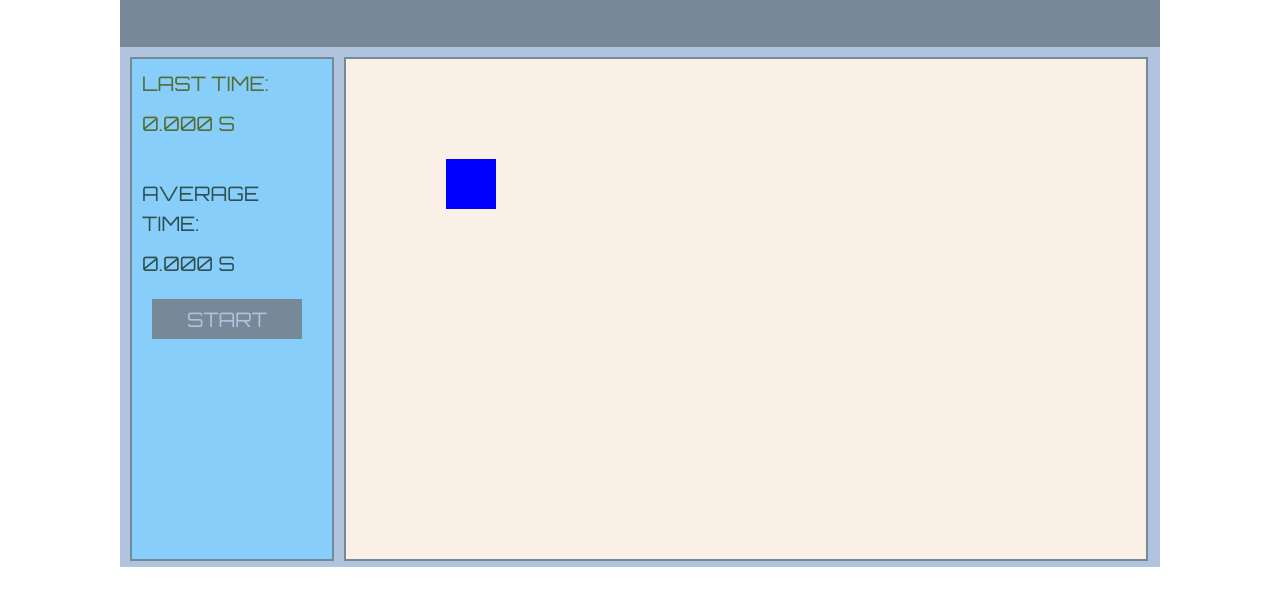
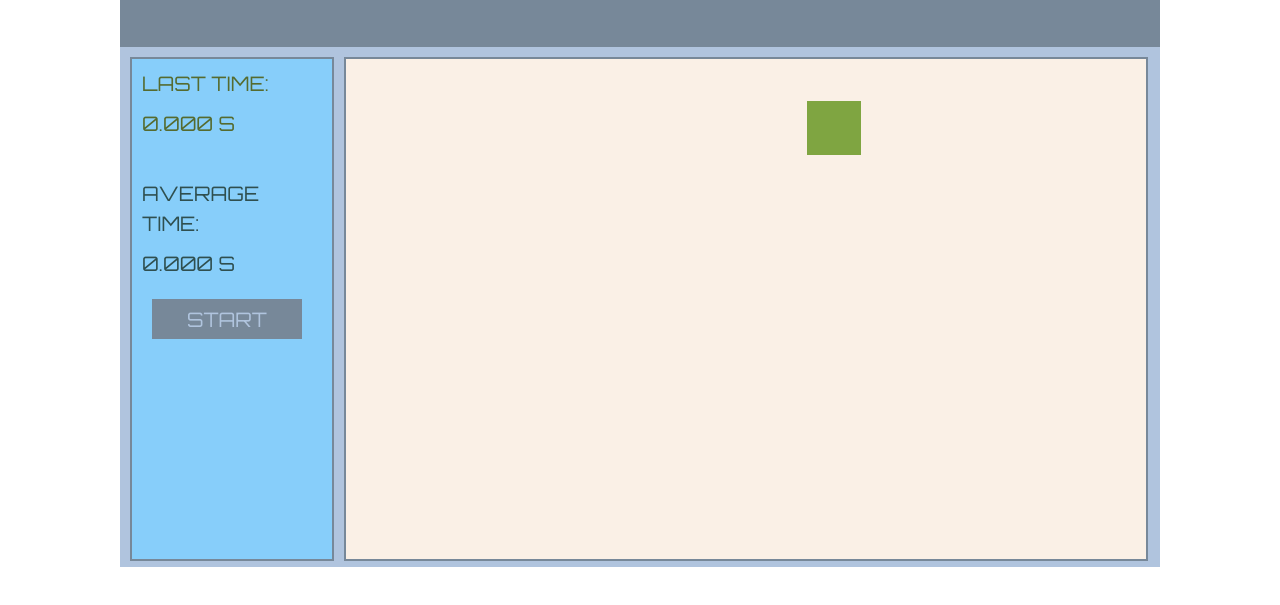
Before and after one commit to MarekM09/ReactionTester, a plain HTML site: page index.html in a window 1280 px wide. Both pictures are taken after a click on the button "START". Shown: the part 143-748 px from the top of the page. Drawn offline with Linux system fonts and the light colour scheme.

Commit message:
Add mechanism for appearing figure

```diff
--- a/css/style.css
+++ b/css/style.css
@@ -120,19 +120,15 @@ h2 {
 #start-button:active {
     background-color: gray
 }
-.game-board-container {
+.game-board {
     width: 800px;
     height: 500px;
     border: 2px solid lightslategray;
     background-color: linen;
     float: left;
     margin-left: 10px;
+    position: relative;
 }
 #figure {
-    width: 50px;
-    height: 50px;
-    background-color: blue;
-    position: relative;
-    top: 100px;
-    left: 100px;
+    position: absolute;
 }
--- a/index.html
+++ b/index.html
@@ -7,7 +7,7 @@
         <link rel="stylesheet" type="text/css" href="css/style.css">
     </head>
     <body>
-        <script src="js/script.js"></script>
+
         <header>
             <h1>reaction tester</h1>
             <h2>Test how fast You are</h2>
@@ -30,9 +30,11 @@
                     <button id="start-button" type="button">start</button>
                 </div>
             </div>
-            <div class="game-board-container">
+            <div class="game-board">
                 <div id="figure"></div>
             </div>
         </main>
+
+        <script type="text/javascript" src="js/scripts.js"></script>
     </body>
 </html>
--- a/js/scripts.js
+++ b/js/scripts.js
@@ -1 +1,60 @@
-document.getElementById("figure")
+/*
+var dimension = Math.floor(Math.random() * 50 + 50);
+var color = getRandomColor();
+var shape = getShape();
+var positionTop = getPositionVertical();
+var positionLeft = getPositionHorizontal();
+*/
+
+function generateFigure() {
+    var dimension = Math.floor(Math.random() * 50 + 50);
+    document.getElementById("figure").style.width = dimension + "px";
+    document.getElementById("figure").style.height = dimension + "px";
+    document.getElementById("figure").style.backgroundColor = getRandomColor();
+    document.getElementById("figure").style.borderRadius = getShape();
+    document.getElementById("figure").style.left = getPositionHorizontal();
+    document.getElementById("figure").style.top = getPositionVertical();
+}
+
+function getRandomColor() {
+    var letters = '0123456789ABCDEF';
+    var color = '#';
+    for (var i = 0; i < 6; i++) {
+        color += letters[Math.floor(Math.random() * 16)];
+    }
+    return color;
+}
+
+function getShape() {
+    var randomNumber = Math.floor(Math.random() * 2)
+    if (randomNumber == 0) {
+        return randomNumber;
+    } else {
+        return "50%";
+    }
+}
+
+function getPositionVertical() {
+    var maxPosition = document.getElementsByClassName("game-board")[0].clientHeight;
+    var pixelNumber = Math.floor(Math.random() * (maxPosition - 100));
+
+    return pixelNumber + "px";
+}
+
+function getPositionHorizontal() {
+    var maxPosition = document.getElementsByClassName("game-board")[0].clientWidth;
+    var pixelNumber = Math.floor(Math.random() * (maxPosition - 100));
+
+    return pixelNumber + "px";
+}
+
+document.getElementById("start-button").onclick = function () {
+
+    generateFigure();
+
+    document.getElementById("figure").onclick = function () {
+        //document.getElementById("figure").style.display = "none";
+        console.log(count);
+        generateFigure();
+    }
+}
```
